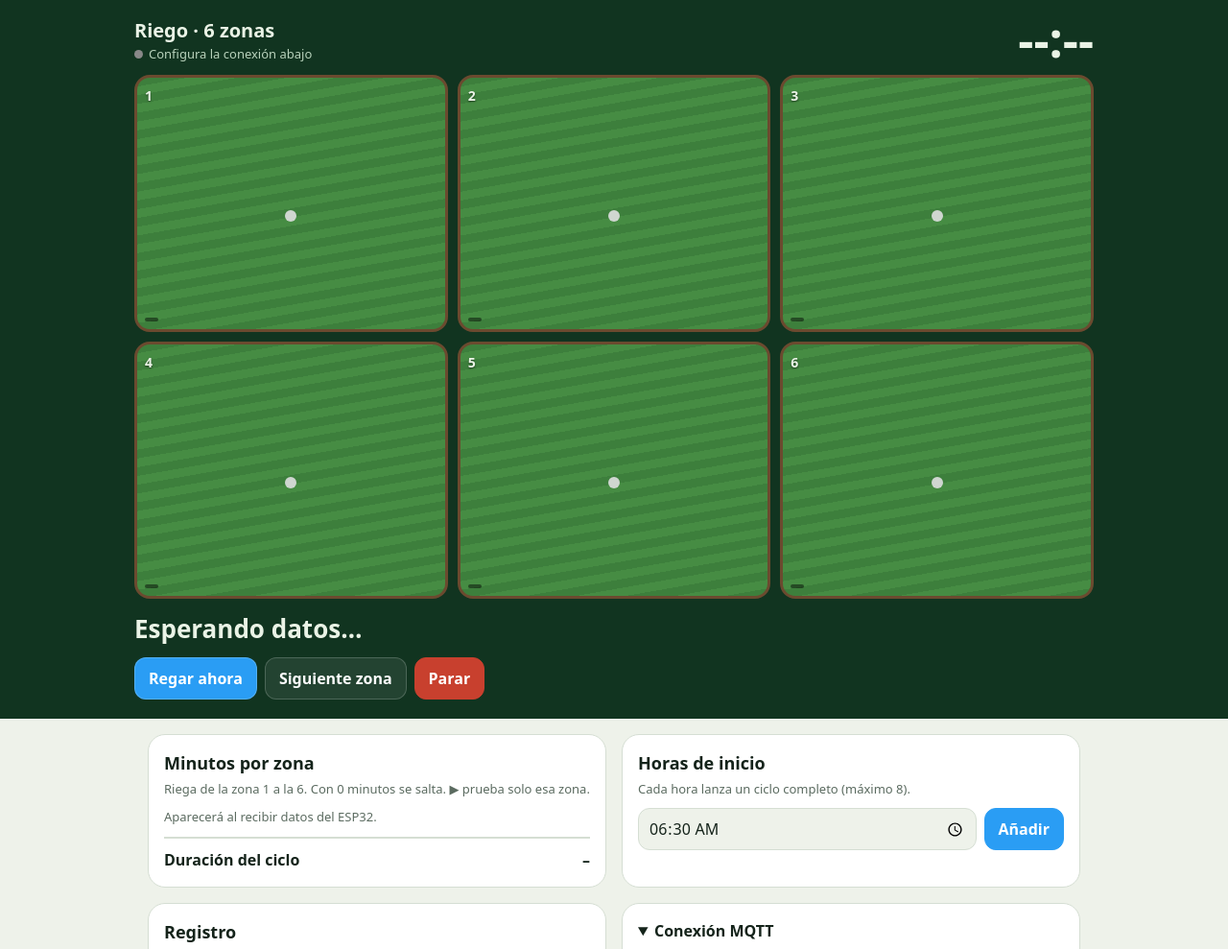
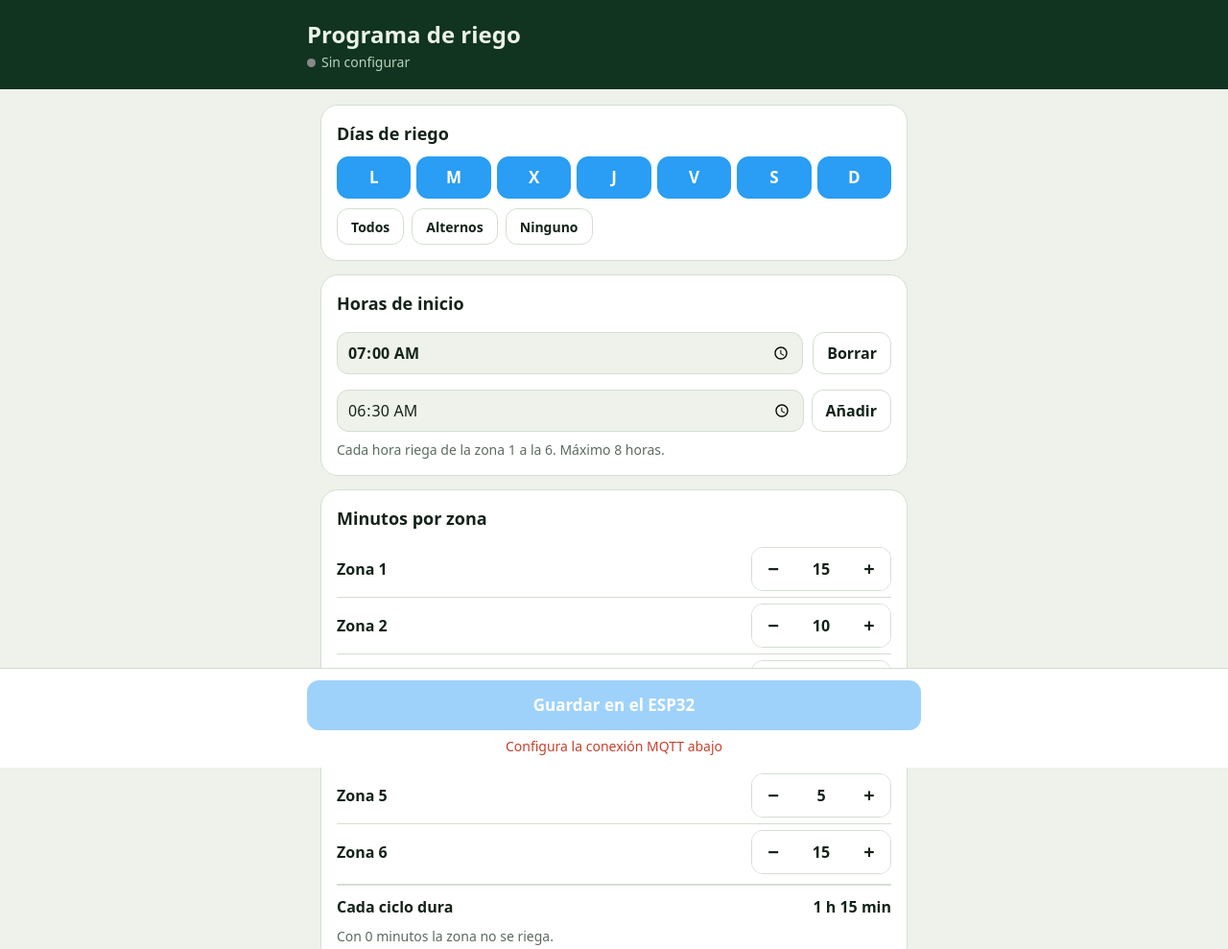
Before and after one commit to rodriguito0014/Riego, a plain HTML site: page index.html in a window 1280 px wide. Shown: the top 989 px of the page at 96% size. Drawn offline with Linux system fonts and the light colour scheme.

Commit message:
Add files via upload

```diff
--- a/index.html
+++ b/index.html
@@ -3,67 +3,116 @@
 <title>Riego</title>
 <script src="https://unpkg.com/mqtt@5.10.1/dist/mqtt.min.js"></script>
 <style>
-:root{color-scheme:light dark;--bg:light-dark(#eef2ea,#0d1710);--panel:light-dark(#fff,#16241a);--ink:light-dark(#14231a,#e6efe7);--mut:light-dark(#5b6b60,#93a79a);--line:light-dark(#d5ded3,#2a3b2f);--deep:#113420;--water:#2a9df4;--sun:#f3b63f}
+:root{color-scheme:light dark;--bg:light-dark(#eef2ea,#0d1710);--panel:light-dark(#fff,#16241a);--ink:light-dark(#14231a,#e6efe7);--mut:light-dark(#5b6b60,#93a79a);--line:light-dark(#d5ded3,#2a3b2f);--deep:#113420;--water:#2a9df4;--ok:#2f9e44;--bad:#c8402e}
 *{box-sizing:border-box;min-width:0}body{margin:0;background:var(--bg);color:var(--ink);font:16px/1.5 system-ui,sans-serif}
-button,input{font:inherit;color:inherit}button{min-height:44px;border-radius:12px;border:1px solid var(--line);background:var(--panel);padding:0 14px;font-weight:600}
+button,input{font:inherit;color:inherit}
+button{min-height:44px;border-radius:12px;border:1px solid var(--line);background:var(--panel);padding:0 14px;font-weight:600;cursor:pointer}
 button:disabled{opacity:.45}
-button.pri{background:var(--water);border-color:var(--water);color:#fff}
-.top{background:var(--deep);color:#eaf3e6;padding:16px 14px 20px}.head{display:flex;justify-content:space-between;align-items:flex-end;gap:10px;flex-wrap:wrap;max-width:1000px;margin:0 auto 12px}
-h1{font-size:20px;margin:0}.badge{font-size:13px;color:#b8d2bb}.badge i{display:inline-block;width:9px;height:9px;border-radius:50%;background:#888;margin-right:6px}
+button:focus-visible,input:focus-visible{outline:3px solid var(--water);outline-offset:2px}
+.top{background:var(--deep);color:#eaf3e6;padding:18px 14px}
+.top div{max-width:640px;margin:0 auto}
+h1{font-size:24px;margin:0}
+.badge{font-size:14px;color:#b8d2bb}.badge i{display:inline-block;width:9px;height:9px;border-radius:50%;background:#888;margin-right:6px}
 .badge.ok i{background:#5fd36b}.badge.bad i{background:#ff6b57}
-.clock{font-size:clamp(34px,10vw,50px);font-weight:800;line-height:1;font-variant-numeric:tabular-nums}
-.garden{display:grid;grid-template-columns:repeat(3,minmax(0,1fr));gap:10px;max-width:1000px;margin:0 auto}
-.bed{position:relative;border-radius:16px;overflow:hidden;aspect-ratio:1/.82;background:repeating-linear-gradient(170deg,#3d7f3c 0 9px,#468c43 9px 18px);border:3px solid #6b4a2f;display:flex;flex-direction:column;justify-content:space-between;padding:8px;cursor:pointer}
-.bed.off{filter:saturate(.35) brightness(.8)}.bed.on{border-color:var(--water)}.bed.done{border-color:var(--sun)}
-.bed .n{font-weight:800;font-size:14px;text-shadow:0 1px 2px #0008;z-index:2}.bed .s{font-size:12px;font-weight:600;background:#0007;border-radius:8px;padding:2px 7px;align-self:flex-start;z-index:2;white-space:nowrap}
-.bed .h{position:absolute;left:50%;top:55%;width:12px;height:12px;margin:-6px;border-radius:50%;background:#cfd6d0}
-.bed .r{position:absolute;left:50%;top:55%;width:120%;aspect-ratio:1;translate:-50% -50%;border-radius:50%;border:3px dotted #bfe6ff;opacity:0}
-.bed.on .r{animation:sp 1.6s linear infinite}.bed.on .r2{animation-delay:.8s}@keyframes sp{0%{scale:.1;opacity:.95}100%{scale:1;opacity:0}}
-@media(prefers-reduced-motion:reduce){.bed.on .r{animation:none;opacity:.8;scale:.6}}
-.bed .bar{position:absolute;left:0;bottom:0;height:5px;background:var(--water);z-index:2}
-.status{max-width:1000px;margin:12px auto 0;display:grid;gap:10px}.big{font-size:clamp(20px,5.5vw,26px);font-weight:800}.sub{color:#b8d2bb;font-size:14px}
-.row{display:flex;flex-wrap:wrap;gap:8px}.top button{background:#ffffff14;border-color:#ffffff30;color:#fff}.top .pri{background:var(--water)}.top .stop{background:#c8402e;border-color:#c8402e}
-main{max-width:1000px;margin:0 auto;padding:16px 14px 40px;display:grid;gap:16px}@media(min-width:820px){main{grid-template-columns:1fr 1fr}}
-.card{background:var(--panel);border:1px solid var(--line);border-radius:18px;padding:16px}h2{font-size:18px;margin:0 0 4px}.hint{color:var(--mut);font-size:13px;margin:0 0 10px}
-.z{display:grid;grid-template-columns:minmax(0,1fr) auto auto;gap:8px;align-items:center;padding:6px 0;border-top:1px solid var(--line)}
-.z .name{border:0;background:transparent;font-weight:600;min-height:44px;width:100%}.step{display:flex;border:1px solid var(--line);border-radius:12px;overflow:hidden}
-.step button{border:0;border-radius:0;width:44px;padding:0;font-size:20px}.step input{width:52px;text-align:center;border:0;background:transparent;font-weight:800}
+main{max-width:640px;margin:0 auto;padding:16px 14px 120px;display:grid;gap:14px}
+.card{background:var(--panel);border:1px solid var(--line);border-radius:18px;padding:16px}
+h2{font-size:18px;margin:0 0 10px}
+.days{display:grid;grid-template-columns:repeat(7,minmax(0,1fr));gap:6px}
+.days button{padding:0;font-size:17px}
+.days button[aria-pressed=true]{background:var(--water);border-color:var(--water);color:#fff}
+.quick{display:flex;gap:8px;margin-top:10px;flex-wrap:wrap}.quick button{font-size:14px;min-height:38px}
 .st{display:flex;gap:10px;align-items:center;padding:6px 0;border-top:1px solid var(--line)}
+.st:first-child{border-top:0}
 .st input,.add input,.f input{min-height:44px;font-size:16px;border:1px solid var(--line);border-radius:12px;background:var(--bg);padding:0 10px}
-.st span{flex:1}.add{display:flex;gap:8px;margin-top:10px}.add input{flex:1}
-.tot{display:flex;justify-content:space-between;border-top:2px solid var(--line);padding-top:10px;font-weight:800}
-.log{list-style:none;margin:0;padding:0;max-height:260px;overflow:auto;font-size:14px}.log li{padding:5px 0;border-top:1px solid var(--line)}.log b{color:var(--mut);font-weight:400;margin-right:8px}
-.f{display:grid;gap:10px}.f label{display:grid;gap:4px;font-size:14px;font-weight:600}
+.st input{flex:1;font-weight:800}
+.add{display:flex;gap:8px;margin-top:10px}.add input{flex:1}
+.z{display:flex;justify-content:space-between;align-items:center;gap:8px;padding:6px 0;border-top:1px solid var(--line)}
+.z:first-child{border-top:0}.z b{font-weight:600}
+.step{display:flex;border:1px solid var(--line);border-radius:12px;overflow:hidden}
+.step button{border:0;border-radius:0;width:44px;padding:0;font-size:20px}
+.step input{width:56px;text-align:center;border:0;background:transparent;font-weight:800;font-size:16px;-moz-appearance:textfield}
+.step input::-webkit-inner-spin-button{-webkit-appearance:none}
+.tot{display:flex;justify-content:space-between;border-top:2px solid var(--line);padding-top:10px;margin-top:4px;font-weight:800}
+.hint{color:var(--mut);font-size:14px;margin:0}
+.bar{position:fixed;left:0;right:0;bottom:0;background:var(--panel);border-top:1px solid var(--line);padding:12px 14px calc(12px + env(safe-area-inset-bottom))}
+.bar div{max-width:640px;margin:0 auto;display:grid;gap:6px}
+.save{background:var(--water);border-color:var(--water);color:#fff;font-size:17px;min-height:52px}
+#msg{font-size:14px;text-align:center;color:var(--mut)}#msg.ok{color:var(--ok)}#msg.warn{color:var(--bad)}
+.f{display:grid;gap:10px;margin-top:12px}.f label{display:grid;gap:4px;font-size:14px;font-weight:600}
+summary{cursor:pointer;font-weight:700}
 </style></head><body>
-<section class="top"><div class="head"><div><h1>Riego · 6 zonas</h1><div class="badge" id="badge"><i></i>Sin conectar</div></div><div class="clock" id="clock">--:--</div></div>
-<div class="garden" id="garden"></div>
-<div class="status"><div><div class="big" id="big">Esperando datos…</div><div class="sub" id="sub"></div></div>
-<div class="row"><button class="pri" onclick="cmd('run')">Regar ahora</button><button id="skip" onclick="cmd('skip')">Siguiente zona</button><button class="stop" id="stop" onclick="cmd('stop')">Parar</button></div></div></section>
+<header class="top"><div><h1>Programa de riego</h1><div class="badge" id="badge"><i></i>Sin conectar</div></div></header>
 <main>
-<section class="card"><h2>Minutos por zona</h2><p class="hint">Riega de la zona 1 a la 6. Con 0 minutos se salta. ▶ prueba solo esa zona.</p><div id="zones"><p class="hint">Aparecerá al recibir datos del ESP32.</p></div><div class="tot"><span>Duración del ciclo</span><span id="total">–</span></div></section>
-<section class="card"><h2>Horas de inicio</h2><p class="hint">Cada hora lanza un ciclo completo (máximo 8).</p><div id="starts"></div>
-<div class="add"><input type="time" id="ns" value="06:30" aria-label="Nueva hora"><button class="pri" onclick="addStart()">Añadir</button></div></section>
-<section class="card"><h2>Registro</h2><ul class="log" id="log"></ul></section>
-<details class="card" id="setup"><summary><b>Conexión MQTT</b></summary>
-<form class="f" id="form" style="margin-top:12px">
+<section class="card"><h2>Días de riego</h2>
+<div class="days" id="days"></div>
+<div class="quick"><button onclick="setDays([1,1,1,1,1,1,1])">Todos</button><button onclick="setDays([1,0,1,0,1,0,1])">Alternos</button><button onclick="setDays([0,0,0,0,0,0,0])">Ninguno</button></div>
+</section>
+<section class="card"><h2>Horas de inicio</h2>
+<div id="starts"></div>
+<div class="add"><input type="time" id="ns" value="06:30" aria-label="Nueva hora"><button onclick="addStart()">Añadir</button></div>
+<p class="hint" style="margin-top:8px">Cada hora riega de la zona 1 a la 6. Máximo 8 horas.</p>
+</section>
+<section class="card"><h2>Minutos por zona</h2>
+<div id="zones"></div>
+<div class="tot"><span>Cada ciclo dura</span><span id="total"></span></div>
+<p class="hint" style="margin-top:8px">Con 0 minutos la zona no se riega.</p>
+</section>
+<details class="card" id="setup"><summary>Conexión MQTT</summary>
+<form class="f" id="form">
 <label>Servidor (WebSocket)<input id="url" placeholder="wss://xxxx.emqxsl.com:8084/mqtt" required></label>
-<label>Usuario<input id="user" autocomplete="username" required></label>
+<label>Usuario<input id="user" autocomplete="username" autocapitalize="off" required></label>
 <label>Contraseña<input id="pass" type="password" autocomplete="current-password" required></label>
-<label>Tema base<input id="base" value="riego/casa" required></label>
-<button class="pri">Guardar y conectar</button>
+<label>Tema base<input id="base" value="riego/casa" autocapitalize="off" required></label>
+<button class="save">Guardar y conectar</button>
 <p class="hint">Se guarda solo en este navegador.</p>
 </form></details>
 </main>
+<div class="bar"><div><button class="save" id="saveBtn" onclick="send()">Guardar en el ESP32</button><div id="msg"></div></div></div>
 <script>
 const $=id=>document.getElementById(id);
-const esc=s=>String(s).replace(/[&<>"]/g,c=>({'&':'&amp;','<':'&lt;','>':'&gt;','"':'&quot;'}[c]));
-const fm=m=>m>=60?Math.floor(m/60)+' h '+(m%60?m%60+' min':''):m+' min';
-const mmss=s=>Math.floor(s/60)+':'+String(s%60).padStart(2,'0');
-let S=null,client=null,st=null,cfg=null,off=0,online=null,conn=false,timer=null;
+const DN=['L','M','X','J','V','S','D'],DL=['lunes','martes','miércoles','jueves','viernes','sábado','domingo'];
+const fm=m=>m>=60?Math.floor(m/60)+' h'+(m%60?' '+m%60+' min':''):m+' min';
+let S=null,client=null,conn=false,online=null,remote=null,changed=false,sent=false;
+let cfg={days:[true,true,true,true,true,true,true],starts:['07:00'],zones:[15,10,20,10,5,15]};
 try{S=JSON.parse(localStorage.getItem('riego-mqtt'))}catch(e){}
+const key=c=>JSON.stringify({days:c.days.map(Boolean),starts:[...c.starts].sort(),zones:c.zones.map(Number)});
 
-$('garden').innerHTML=[0,1,2,3,4,5].map(i=>`<div class="bed" id="b${i}" onclick="cmd('run:${i}')"><span class="n" id="bn${i}">${i+1}</span><span class="r"></span><span class="r r2"></span><span class="h"></span><span class="s" id="bs${i}"></span><span class="bar" id="bb${i}"></span></div>`).join('');
-
+function render(){
+  $('days').innerHTML=DN.map((d,i)=>`<button aria-pressed="${cfg.days[i]}" aria-label="${DL[i]}" onclick="cfg.days[${i}]=!cfg.days[${i}];edit()">${d}</button>`).join('');
+  $('starts').innerHTML=cfg.starts.length?cfg.starts.map((s,k)=>`<div class="st"><input type="time" value="${s}" aria-label="Hora de inicio ${k+1}" onchange="setStart(${k},this.value)"><button onclick="cfg.starts.splice(${k},1);edit()">Borrar</button></div>`).join(''):'<p class="hint">Sin horas: no regará.</p>';
+  $('zones').innerHTML=cfg.zones.map((m,i)=>`<div class="z"><b>Zona ${i+1}</b><div class="step"><button onclick="setM(${i},-5)" aria-label="Menos zona ${i+1}">−</button><input type="number" inputmode="numeric" value="${m}" aria-label="Minutos zona ${i+1}" onchange="setM(${i},0,this.value)"><button onclick="setM(${i},5)" aria-label="Más zona ${i+1}">+</button></div></div>`).join('');
+  $('total').textContent=fm(cfg.zones.reduce((a,b)=>a+b,0));
+  status();
+}
+function status(){
+  const m=$('msg');m.className='';
+  if(!S){m.textContent='Configura la conexión MQTT abajo';m.className='warn'}
+  else if(changed){m.textContent='Hay cambios sin guardar';m.className='warn'}
+  else if(sent&&remote&&key(remote)!==key(cfg))m.textContent=online===false?'Enviado. Se guardará cuando el ESP32 se conecte.':'Enviando al ESP32…';
+  else if(remote&&key(remote)===key(cfg)){m.textContent='Guardado en el ESP32'+(remote.saved?' · '+remote.saved:'');m.className='ok'}
+  else m.textContent=conn?'Esperando datos del ESP32…':'';
+  $('saveBtn').disabled=!conn;
+}
+function badge(){
+  const b=$('badge');
+  if(!S){b.className='badge';b.innerHTML='<i></i>Sin configurar';}
+  else if(!conn){b.className='badge bad';b.innerHTML='<i></i>Sin conexión con el servidor';}
+  else if(online===false){b.className='badge bad';b.innerHTML='<i></i>ESP32 desconectado (sigue regando con lo guardado)';}
+  else if(online){b.className='badge ok';b.innerHTML='<i></i>ESP32 conectado';}
+  else{b.className='badge';b.innerHTML='<i></i>Conectado al servidor';}
+  status();
+}
+function edit(){changed=true;sent=false;render()}
+function setDays(a){cfg.days=a.map(Boolean);edit()}
+function setStart(k,v){if(!v)return;if(cfg.starts.includes(v)){render();return}cfg.starts[k]=v;cfg.starts.sort();edit()}
+function addStart(){const v=$('ns').value;if(v&&!cfg.starts.includes(v)&&cfg.starts.length<8){cfg.starts.push(v);cfg.starts.sort();edit()}}
+function setM(i,d,v){cfg.zones[i]=Math.min(240,Math.max(0,v!=null?Math.round(+v||0):cfg.zones[i]+d));edit()}
+function send(){
+  if(!conn)return;
+  const body={days:cfg.days,starts:[...cfg.starts].sort(),zones:cfg.zones};
+  client.publish(S.base+'/config',JSON.stringify(body),{qos:1,retain:true});
+  changed=false;sent=true;status();
+}
 function connect(){
   if(client)client.end(true);
   conn=false;badge();
@@ -71,75 +120,23 @@ function connect(){
   client.on('connect',()=>{conn=true;client.subscribe([S.base+'/estado',S.base+'/online']);badge()});
   client.on('close',()=>{conn=false;badge()});
   client.on('reconnect',()=>{const b=$('badge');b.className='badge';b.innerHTML='<i></i>Reconectando…'});
-  client.on('error',e=>{$('sub').textContent='Error MQTT: '+e.message});
+  client.on('error',e=>{$('msg').textContent='Error: '+e.message;$('msg').className='warn'});
   client.on('message',(tp,msg)=>{
     const s=msg.toString();
     if(tp===S.base+'/online'){online=s==='1';badge();return}
-    try{use(JSON.parse(s))}catch(e){}
+    try{const j=JSON.parse(s);remote={days:j.days,starts:j.starts,zones:j.zones,saved:j.saved};
+      if(!changed&&!sent){cfg={days:[...j.days],starts:[...j.starts],zones:[...j.zones]};render()}
+      if(sent&&key(remote)===key(cfg))sent=false;
+      status()}catch(e){}
   });
 }
-function badge(){
-  const b=$('badge');
-  if(!S){b.className='badge';b.innerHTML='<i></i>Configura la conexión abajo';return}
-  if(!conn){b.className='badge bad';b.innerHTML='<i></i>Sin conexión con el servidor';return}
-  if(online===false){b.className='badge bad';b.innerHTML='<i></i>ESP32 desconectado';return}
-  b.className='badge ok';b.innerHTML='<i></i>Conectado';
-}
-function use(j){
-  st=j;if(j.now)off=j.now-Date.now()/1000;
-  const remote=JSON.stringify({zones:j.zones,starts:j.starts});
-  if(!timer&&(!cfg||JSON.stringify(cfg)!==remote)){cfg=JSON.parse(remote);cfgView()}
-  $('log').innerHTML=(j.log||[]).map(l=>{const[a,b]=l.split('|');return `<li><b>${esc(a)}</b>${esc(b)}</li>`}).join('');
-  live();
-}
-function live(){
-  if(!st)return;
-  $('clock').textContent=st.now?new Date(Date.now()+off*1000).toLocaleTimeString('es-ES',{timeZone:'Europe/Madrid'}):'--:--';
-  const cur=st.running?st.list[st.idx]:-1;
-  const left=st.running?Math.max(0,Math.round(st.end-(Date.now()/1000+off))):0;
-  st.zones.forEach((z,i)=>{let s=z.m+' min',c='bed',w=0;
-    if(i===cur){s='Regando · '+mmss(left);c+=' on';w=100*(1-left/(st.dur||1))}
-    else if(z.m===0){s='Desactivada';c+=' off'}
-    else if(st.running&&st.list.slice(st.idx+1).includes(i))s='En cola';
-    else if(st.running&&st.list.slice(0,st.idx).includes(i)){s='Hecho';c+=' done'}
-    $('b'+i).className=c;$('bn'+i).textContent=(i+1)+' · '+z.n;$('bs'+i).textContent=s;$('bb'+i).style.width=w+'%'});
-  if(st.running){$('big').textContent='Regando '+st.zones[cur].n+' · '+mmss(left);$('sub').textContent=`Zona ${st.idx+1} de ${st.list.length}`+(st.pending?` · ${st.pending} en espera`:'')}
-  else{$('big').textContent=st.now?'En espera':'El ESP32 aún no tiene hora';
-    const nx=nextStart();$('sub').textContent=nx?'Próximo riego a las '+nx+' · '+fm(st.zones.reduce((a,z)=>a+z.m,0)):'Sin horas de inicio'}
-  $('skip').disabled=$('stop').disabled=!st.running;
-}
-function nextStart(){
-  if(!st.starts.length)return null;
-  const d=new Date(Date.now()+off*1000).toLocaleTimeString('es-ES',{timeZone:'Europe/Madrid',hour:'2-digit',minute:'2-digit',hour12:false});
-  return st.starts.find(s=>s>d)||st.starts[0];
-}
-function cfgView(){
-  $('zones').innerHTML=cfg.zones.map((z,i)=>`<div class="z"><input class="name" value="${esc(z.n)}" maxlength="18" aria-label="Nombre zona ${i+1}" onchange="cfg.zones[${i}].n=this.value;save()">
-<div class="step"><button onclick="setM(${i},-5)" aria-label="Menos">−</button><input type="number" inputmode="numeric" value="${z.m}" aria-label="Minutos zona ${i+1}" onchange="setM(${i},0,this.value)"><button onclick="setM(${i},5)" aria-label="Más">+</button></div>
-<button onclick="cmd('run:${i}')" aria-label="Probar zona ${i+1}">▶</button></div>`).join('');
-  $('total').textContent=fm(cfg.zones.reduce((a,z)=>a+z.m,0));
-  $('starts').innerHTML=cfg.starts.length?cfg.starts.map((s,k)=>`<div class="st"><input type="time" value="${s}" onchange="if(this.value){cfg.starts[${k}]=this.value;cfg.starts.sort();save()}"><span></span><button onclick="cfg.starts.splice(${k},1);save()">Borrar</button></div>`).join(''):'<p class="hint">Sin horas de inicio.</p>';
-}
-function setM(i,d,v){const z=cfg.zones[i];z.m=Math.min(240,Math.max(0,v!=null?Math.round(+v||0):z.m+d));save()}
-function addStart(){const v=$('ns').value;if(cfg&&v&&!cfg.starts.includes(v)&&cfg.starts.length<8){cfg.starts.push(v);cfg.starts.sort();save()}}
-function save(){
-  cfgView();clearTimeout(timer);
-  timer=setTimeout(()=>{timer=null;if(conn)client.publish(S.base+'/config',JSON.stringify(cfg));else $('sub').textContent='Sin conexión: no se ha guardado'},600);
-}
-function cmd(c){if(conn)client.publish(S.base+'/cmd',c);else $('sub').textContent='Sin conexión con el servidor'}
-
 $('form').addEventListener('submit',e=>{e.preventDefault();
   S={url:$('url').value.trim(),user:$('user').value.trim(),pass:$('pass').value,base:$('base').value.trim().replace(/\/$/,'')};
   try{localStorage.setItem('riego-mqtt',JSON.stringify(S))}catch(e){}
   $('setup').open=false;connect()});
 if(S){$('url').value=S.url;$('user').value=S.user;$('base').value=S.base;connect()}else $('setup').open=true;
-badge();setInterval(live,500);
-// iPhone/Android cortan la conexión al bloquear la pantalla o cambiar de app: al volver, reconecta al momento
+render();badge();
 let hiddenAt=0;
-document.addEventListener('visibilitychange',()=>{
-  if(document.visibilityState==='hidden'){hiddenAt=Date.now();return}
-  if(S&&(!conn||Date.now()-hiddenAt>5000))connect();
-});
+document.addEventListener('visibilitychange',()=>{if(document.visibilityState==='hidden'){hiddenAt=Date.now();return}if(S&&(!conn||Date.now()-hiddenAt>5000))connect()});
 window.addEventListener('pageshow',e=>{if(e.persisted&&S)connect()});
-window.addEventListener('online',()=>{if(S&&!conn)connect()});
 </script></body></html>
```
